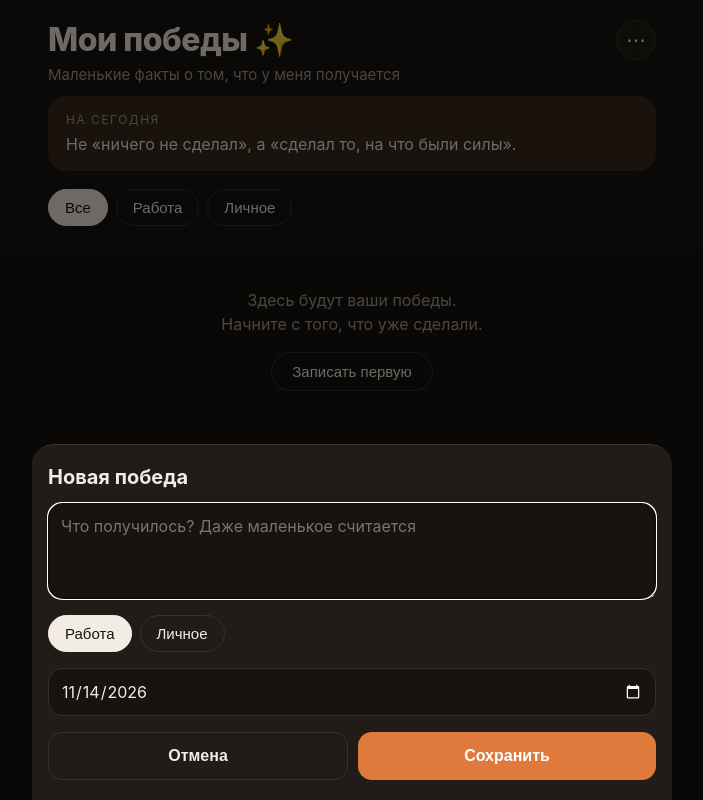
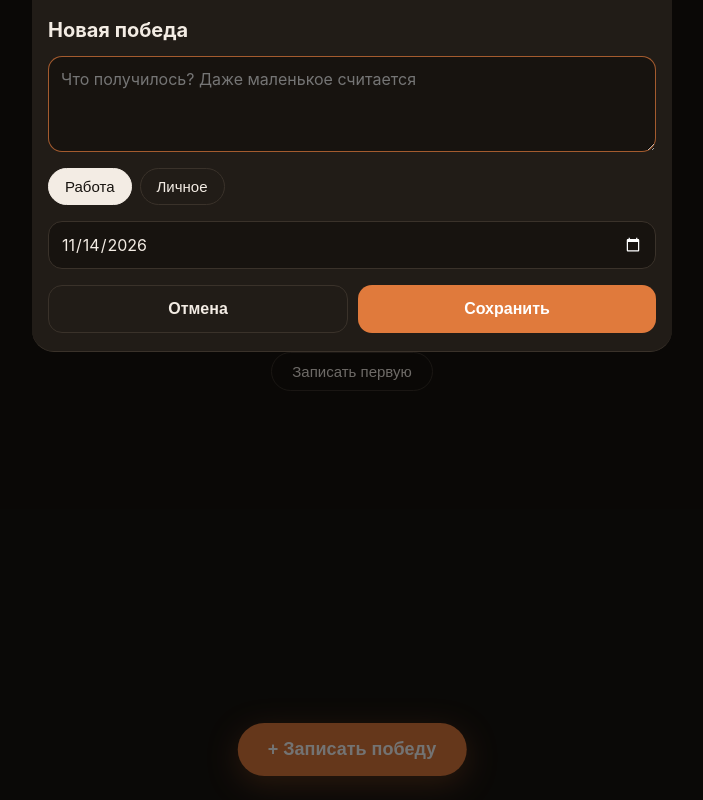
Before and after one commit to antoha17/fridge-app, a plain HTML site: page wins.html in a window 1280 px wide. Both pictures are taken after a click on the button "Записать первую". Shown: the whole page, without its empty margins (288-991 px from the left). Drawn offline with Linux system fonts and the light colour scheme.

Commit message:
Wins tracker: edit sheet opens at top with keyboard at once, no page jump
Co-Authored-By: Claude Opus 5.5 <noreply@anthropic.com>
Claude-Session: https://claude.ai/code/session_012EEU1A5ZJax7P6xYgyXpjo

```diff
--- a/wins.html
+++ b/wins.html
@@ -75,7 +75,18 @@
   }
   /* sheets */
   .backdrop{position:fixed;inset:0;background:rgba(0,0,0,.55);display:none;align-items:flex-end;justify-content:center;z-index:10}
-  .backdrop.open{display:flex}
+  .backdrop.open{display:flex;animation:fade .2s ease-out}
+  .backdrop.open .sheet{animation:up .28s cubic-bezier(.2,.8,.2,1)}
+  .backdrop.top{align-items:flex-start}
+  .backdrop.top .sheet{
+    border-radius:0 0 22px 22px;border-top:none;border-bottom:1px solid var(--line);
+    padding-top:calc(env(safe-area-inset-top) + 18px);padding-bottom:18px
+  }
+  .backdrop.top.open .sheet{animation:down .28s cubic-bezier(.2,.8,.2,1)}
+  @keyframes fade{from{background:rgba(0,0,0,0)}}
+  @keyframes up{from{transform:translateY(100%)}}
+  @keyframes down{from{transform:translateY(-100%)}}
+  body.locked{position:fixed;left:0;right:0;overflow:hidden}
   .sheet{
     width:100%;max-width:640px;background:var(--card);border-radius:22px 22px 0 0;
     padding:20px 16px calc(env(safe-area-inset-bottom) + 20px);border-top:1px solid var(--line)
@@ -86,7 +97,12 @@
     border-radius:14px;padding:12px;font-size:16px;font-family:inherit
   }
   textarea{min-height:96px;resize:vertical}
-  input[type=date]{margin-top:12px;color-scheme:dark}
+  textarea:focus,input[type=date]:focus{outline:none;border-color:rgba(224,122,60,.7)}
+  input[type=date]{
+    display:block;margin-top:12px;color-scheme:dark;min-width:0;max-width:100%;min-height:48px;
+    -webkit-appearance:none;appearance:none;text-align:left
+  }
+  input[type=date]::-webkit-date-and-time-value{text-align:left}
   .sheet .chips{margin-top:12px}
   .row{display:flex;gap:10px;margin-top:16px}
   .row button{flex:1;border-radius:14px;padding:14px;font-size:16px;font-weight:600;border:none;cursor:pointer}
@@ -146,7 +162,7 @@
 <button class="fab" id="addBtn">+ Записать победу</button>
 
 <!-- add sheet -->
-<div class="backdrop" id="addSheet">
+<div class="backdrop top" id="addSheet">
   <div class="sheet">
     <h2 id="addTitle">Новая победа</h2>
     <textarea id="wText" placeholder="Что получилось? Даже маленькое считается" maxlength="1000"></textarea>
@@ -307,10 +323,29 @@
   });
 
   // sheets
-  const open = id => $(id).classList.add('open');
-  const close = id => $(id).classList.remove('open');
+  // lock page scroll while a sheet is open so iOS doesn't jump the page under the keyboard
+  let lockY = 0;
+  const open = id => {
+    if (!document.body.classList.contains('locked')) {
+      lockY = window.scrollY;
+      document.body.style.top = -lockY + 'px';
+      document.body.classList.add('locked');
+    }
+    $(id).classList.add('open');
+  };
+  const close = id => {
+    $(id).classList.remove('open');
+    if (!document.querySelector('.backdrop.open')) {
+      document.activeElement && document.activeElement.blur();
+      document.body.classList.remove('locked');
+      document.body.style.top = '';
+      window.scrollTo(0, lockY);
+    }
+  };
+  // focus synchronously inside the tap, so the keyboard opens together with the sheet (no second jump)
+  const focusEnd = el => { el.focus({ preventScroll: true }); const n = el.value.length; el.setSelectionRange(n, n); };
   document.querySelectorAll('.backdrop').forEach(bd => {
-    bd.addEventListener('click', e => { if (e.target === bd || e.target.hasAttribute('data-close')) bd.classList.remove('open'); });
+    bd.addEventListener('click', e => { if (e.target === bd || e.target.hasAttribute('data-close')) close(bd.id); });
   });
 
   function renderPick() { chips($('catPick'), CATS, pickCat, c => { pickCat = c; renderPick(); }); }
@@ -322,8 +357,7 @@
     $('wText').value = '';
     $('wDate').value = today(); $('wDate').max = today();
     pickCat = filter !== 'Все' ? filter : pickCat;
-    renderPick(); open('addSheet');
-    setTimeout(() => $('wText').focus(), 50);
+    renderPick(); open('addSheet'); focusEnd($('wText'));
   }
   function openEdit(w) {
     editing = w;
@@ -332,7 +366,7 @@
     $('wText').value = w.text;
     $('wDate').value = w.date; $('wDate').max = today();
     pickCat = normCat(w.cat);
-    renderPick(); open('addSheet');
+    renderPick(); open('addSheet'); focusEnd($('wText'));
   }
   $('delBtn').onclick = () => {
     if (!editing || !confirm('Удалить эту запись?')) return;
```
